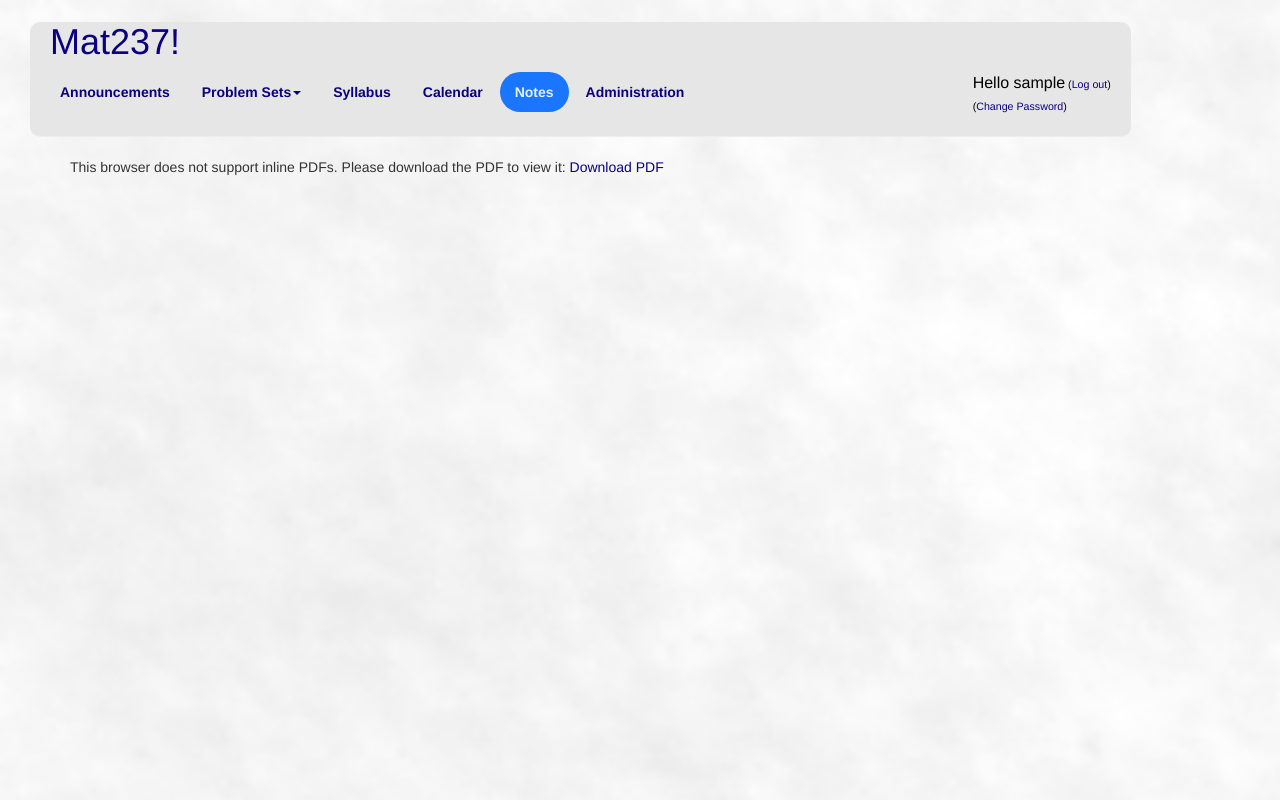
After one commit to smcarington/mat237, a Django app: page /notes/ in a window 1280 px wide. The commit adds this page. Run offline with Django 3.2, Linux system fonts and the light colour scheme; the visitor is signed in with stand-in values (Sample User, id 1); data that the repository does not hold is empty; parts of the project's set-up code (start-up, migrations or seed data) failed here and were passed over; some libraries are stand-ins or nearby versions.

Commit message:
Added notes

```diff
--- a/Problems/static/css/Problems.css
+++ b/Problems/static/css/Problems.css
@@ -238,6 +238,16 @@ ul li a {
     border-radius: 10px;
 }
 
+.pdf-holder {
+    padding-top: 20px;
+    position: relative;
+    min-height: 80vh;
+}
+
+.pdf-holder object {
+    position: absolute;
+}
+
 .sidenote ul {
     padding: 5pt;
     text-align: justify;
--- a/Problems/templates/Problems/navbar_inclusion_tag.html
+++ b/Problems/templates/Problems/navbar_inclusion_tag.html
@@ -16,6 +16,7 @@
             </ul>
             <li><a class="{% check_active request 'syllabus' %}" href="{% url 'syllabus' %}" >Syllabus</a></li>
             <li><a class="{% check_active request 'calendar' %}" href="{% url 'calendar' %}" >Calendar</a></li>
+            <li><a class="{% check_active request 'notes' %}" href="{% url 'notes' %}" >Notes</a></li>
             {% if request.user.is_staff %}
             <li><a class="{% check_active request 'administrative' %}" href="{% url 'administrative' %}">Administration</a></li>
             {% endif %}
--- /dev/null
+++ b/Problems/templates/Problems/notes.html
@@ -0,0 +1,12 @@
+{% extends 'Problems/base.html' %}
+
+{% block content %}
+<div class="pdf-holder">
+    <object data='http://www.math.toronto.edu/tholden/LectureNotes237.pdf'
+        type='application/pdf'
+        width='100%'
+        height='100%'>
+        <p>This browser does not support inline PDFs. Please download the PDF to view it: <a href="http://www.math.toronto.edu/tholden/LectureNotes237.pdf">Download PDF</a></p>
+    </object>
+</div>
+{% endblock %}
--- a/Problems/urls.py
+++ b/Problems/urls.py
@@ -14,6 +14,7 @@ urlpatterns = [
     url(r'^administrative/add-ps/$', views.new_problem_set, name='new_problem_set'),
     url(r'^delete/(?P<objectStr>[a-z]+)/(?P<pk>\d+)', views.delete_item, name='delete_item'),
     url(r'^syllabus/', views.syllabus, name='syllabus'),
+    url(r'^notes/', views.notes, name='notes'),
     url(r'^calendar/', views.calendar, name='calendar'),
     url(r'^administrative/', views.administrative, name='administrative'),
     url(r'^update_status', views.update_status, name='update_status'),
--- a/Problems/views.py
+++ b/Problems/views.py
@@ -127,11 +127,17 @@ def post_delete(request, pk):
     post.delete()
     return redirect('post_list')
 
+@login_required
 def syllabus(request):
     return render(request, 'Problems/syllabus.html')
 
+@login_required
 def calendar(request):
     return render(request, 'Problems/calendar.html')
+
+@login_required
+def notes(request):
+    return render(request, 'Problems/notes.html')
 
 @staff_required()
 def administrative(request):
```
Also changed, not shown: Problems/migrations/0014_auto_20160506_1230.py (added), 5 other files.
